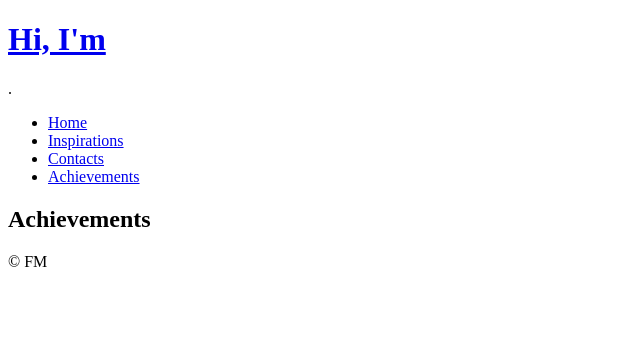
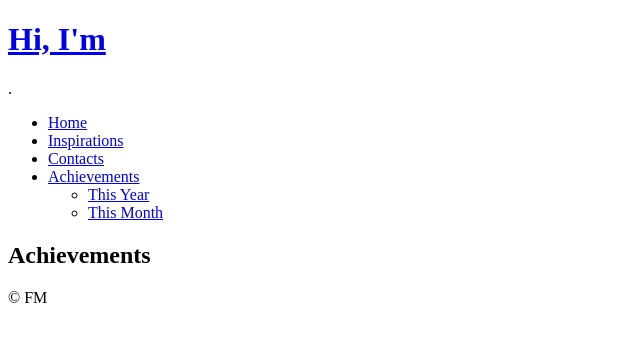
Before and after one commit to flavoi/flavoi, a Django app: template flavoi/goal/templates/achievements.html in a window 1280 px wide. Shown: the top 342 px of the page, without its empty margins (0-640 px from the left). Run offline with Django 3.2, Linux system fonts and the light colour scheme; the template is opened without the code that fills it, so the values that code supplies are empty; some libraries are stand-ins or nearby versions.

Commit message:
Integrated Achievements sub menu.

```diff
--- a/flavoi/bio/templates/base.html
+++ b/flavoi/bio/templates/base.html
@@ -66,12 +66,14 @@
 
       <!-- navigation -->
       <nav role="navigation" id="navigation" class="clearfix"><!-- #navigation start -->
-        <ul class="level-one">
+        <ul class="level-one {% block extralevel %}{% endblock %}">
           {% block nav %}
             <li><a href="{% url 'home' %}" title="home" class="{% block home %}link{% endblock %}">Home</a></li>
             <li><a href="{% url 'inspirations' %}" title="inspirations" class="{% block inspirations %}link{% endblock %}">Inspirations</a></li>
             <li><a href="{% url 'contacts' %}" title="contacts" class="{% block contacts %}link{% endblock %}">Contacts</a></li>
-            <li><a href="{% url 'achievements' %}" title="achievements" class="{% block achievements %}link{% endblock %}">Achievements</a></li>
+            <li><a href="{% url 'achievements' %}" title="achievements" class="{% block achievements %}link{% endblock %} parent">Achievements</a>
+              {% block nav_achievements %}{% endblock %}
+            </li>
           {% endblock %}
         </ul>
       </nav><!-- #navigation end -->
--- a/flavoi/goal/models.py
+++ b/flavoi/goal/models.py
@@ -19,6 +19,12 @@ class GoalManager(models.QuerySet):
         goals = self.filter(published=True).order_by('-modified')
         return goals
 
+    # Get the list of published goals in the latest year
+    def current_year(self, year):
+        goals = self.filter(published=True).filter(created__year=year)
+        return goals
+
+
 class Goal(TimeStampedModel):
     """
         Personal and current projects or achievements.
--- a/flavoi/goal/templates/achievements.html
+++ b/flavoi/goal/templates/achievements.html
@@ -6,7 +6,14 @@
     <link rel="stylesheet" type="text/css" href="{{ STATIC_URL }}css/progress-bar.css" />
 {% endblock extrahead %}
 
-{% block achievements %}current{% endblock %}
+{% block extralevel %}level-two{% endblock %}
+{% block achievements %}current parent{% endblock %}
+{% block nav_achievements %}
+    <ul>
+        <li><a href="{% url 'year_archive' '2014' %}" title="Sub Page One" class="link">This Year</a></li>
+        <li><a href="/sunrise/test-page/sub-page-two/" title="Sub Page Two" class="link">This Month</a></li>
+    </ul>
+{% endblock %}
 
 {% block content %}
     <article class="post" role="article" itemscope itemtype="http://schema.org/BlogPosting"><!-- .post start -->
--- a/flavoi/goal/urls.py
+++ b/flavoi/goal/urls.py
@@ -1,6 +1,7 @@
 from django.conf.urls import patterns, include, url
-from .views import AchievementsView
+from .views import AchievementsView, YearArchiveView
 
 urlpatterns = patterns('',
     url(r'^achievements/$', AchievementsView.as_view(), name='achievements'),
+    url(r'^achievements/([0-9]{4})/$', YearArchiveView.as_view(), name='year_archive'),
 )
```
Also changed, not shown: flavoi/goal/views.py (+8 -0 lines).
